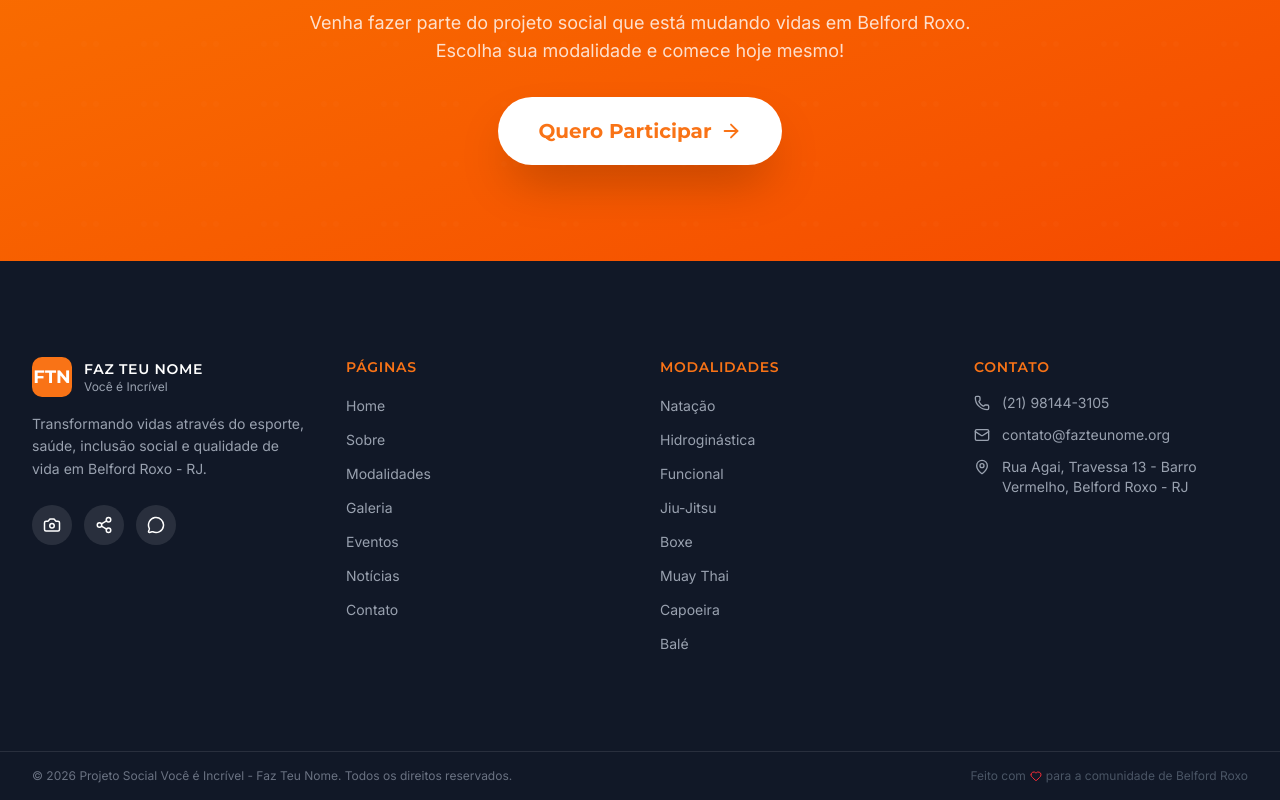
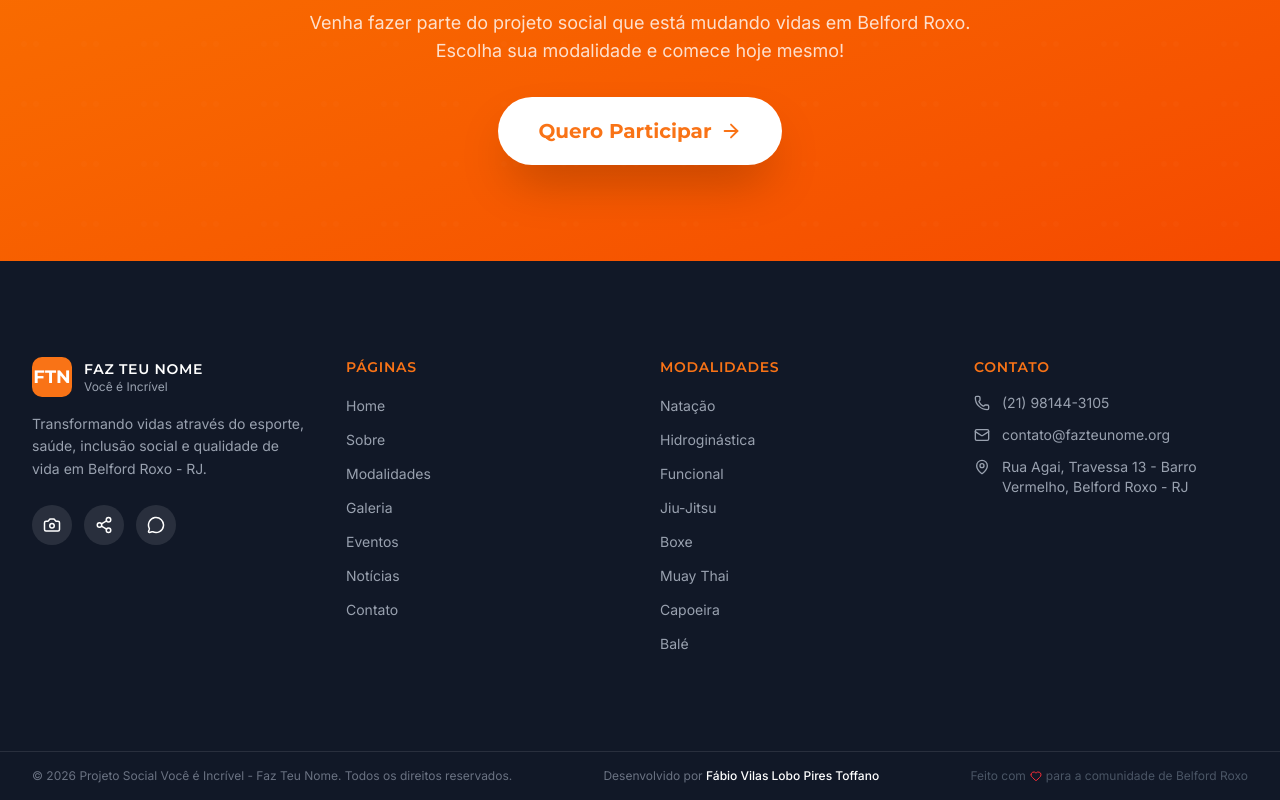
Before and after one commit to Fenlix1/voce-e-incrivel, a Next.js app: page / in a window 1280 px wide. Shown: the part 10500-11300 px from the top of the page. Built offline with nearby package versions, Linux system fonts and the light colour scheme.

Commit message:
feat: adiciona crédito do desenvolvedor no rodapé

```diff
--- a/src/components/layout/Footer.tsx
+++ b/src/components/layout/Footer.tsx
@@ -158,6 +158,9 @@ export function Footer() {
             &copy; {new Date().getFullYear()} Projeto Social Você é Incrível -
             Faz Teu Nome. Todos os direitos reservados.
           </p>
+          <p className="text-gray-500 text-xs">
+            Desenvolvido por <span className="text-white font-medium">Fábio Vilas Lobo Pires Toffano</span>
+          </p>
           <p className="text-gray-600 text-xs flex items-center gap-1">
             Feito com <Heart size={12} className="text-red-500" /> para a
             comunidade de Belford Roxo
```
